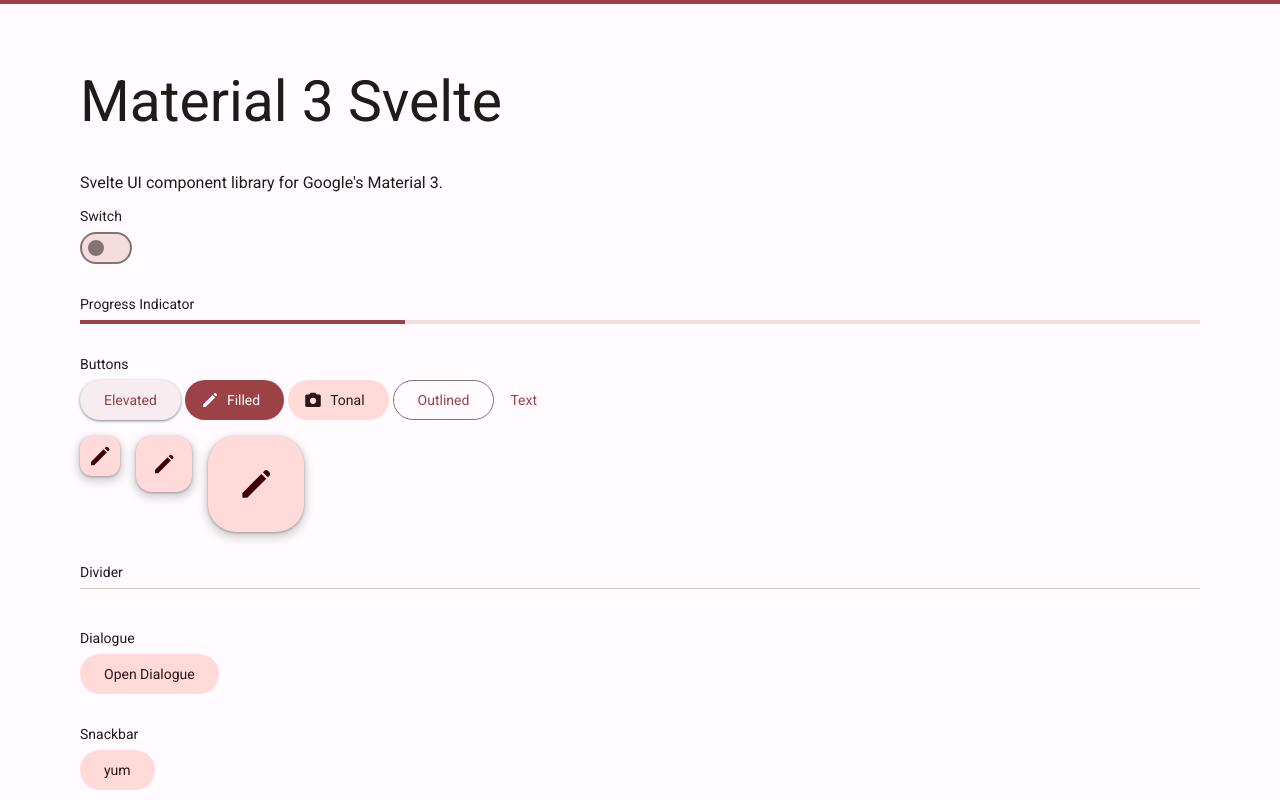
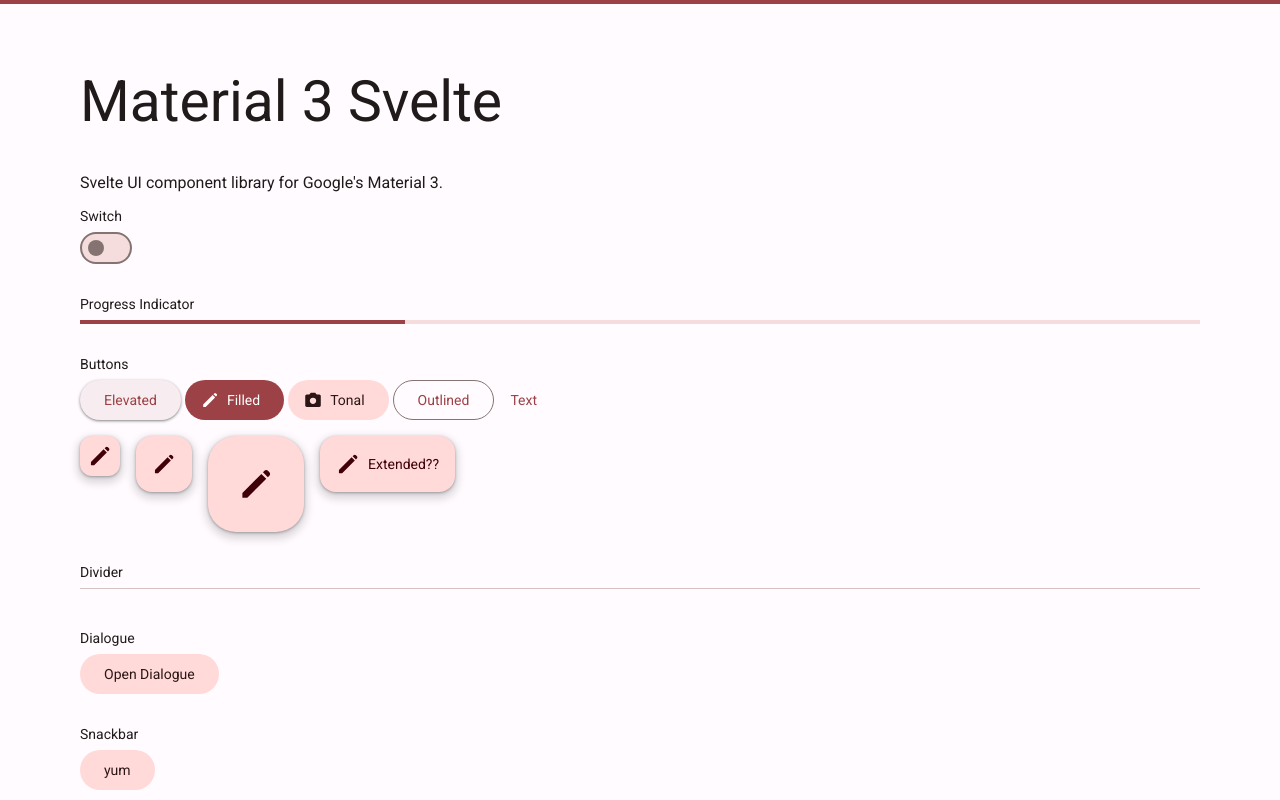
Before and after one commit to xafn/m3-svelte, a SvelteKit app: page / in a window 1280 px wide. Built offline with nearby package versions, Linux system fonts and the light colour scheme.

Commit message:
feat(FAB): added extended type

```diff
--- a/src/lib/FAB/FAB.svelte
+++ b/src/lib/FAB/FAB.svelte
@@ -3,7 +3,7 @@
 
 	/**
 	 * Specify the type of FAB
-	 * @type {"default" | "small" | "large"}
+	 * @type {"default" | "small" | "large" | "extended"}
 	 */
 	export let type = 'default';
 	export let icon = '';
@@ -11,7 +11,8 @@
 	const iconSizes = {
 		default: 24,
 		small: 24,
-		large: 36
+		large: 36,
+		extended: 24
 	};
 </script>
 
@@ -21,10 +22,15 @@
 		<Svg viewBoxHeight={48} svgHeight={iconSizes[type]}>
 			<path d={icon} />
 		</Svg>
+		{#if type === 'extended'}
+			<div class="extended-text"><slot /></div>
+		{/if}
 	</div>
 </button>
 
 <style lang="scss">
+	@import '../../styles/typography.module.scss';
+
 	button {
 		background-color: transparent;
 		margin: 0;
@@ -70,6 +76,20 @@
 		display: flex;
 		align-items: center;
 		justify-content: center;
+        gap: 8px;
+	}
+
+	.extended-text {
+		@include label-large;
+        color: var(--md-sys-color-on-primary-container);
+	}
+
+	[class*='fab-'] {
+		background-color: var(--md-sys-color-primary-container);
+
+		path {
+			fill: var(--md-sys-color-on-primary-container);
+		}
 	}
 
 	.fab-default {
@@ -77,11 +97,6 @@
 		width: 56px;
 		border-radius: 16px;
 		padding: 16px;
-		background-color: var(--md-sys-color-primary-container);
-
-		path {
-			fill: var(--md-sys-color-on-primary-container);
-		}
 	}
 
 	.fab-small {
@@ -89,11 +104,6 @@
 		width: 40px;
 		border-radius: 12px;
 		padding: 12px;
-		background-color: var(--md-sys-color-primary-container);
-
-		path {
-			fill: var(--md-sys-color-on-primary-container);
-		}
 	}
 
 	.fab-large {
@@ -101,10 +111,12 @@
 		width: 96px;
 		border-radius: 28px;
 		padding: 28px;
-		background-color: var(--md-sys-color-primary-container);
+	}
 
-		path {
-			fill: var(--md-sys-color-on-primary-container);
-		}
+	.fab-extended {
+		height: 56px;
+		min-width: 80px;
+		border-radius: 16px;
+		padding: 16px;
 	}
 </style>
--- a/src/routes/+page.svelte
+++ b/src/routes/+page.svelte
@@ -58,6 +58,12 @@
 					type="large"
 					icon="M39.8 14.95 33.25 8.4l2-2q.95-.95 2.325-.925 1.375.025 2.375.975l1.9 1.85q1 1 .925 2.35-.075 1.35-1.025 2.3ZM37.7 17 12.35 42.35h-6.5v-6.5l25.3-25.35Z"
 				/>
+				<Fab
+					type="extended"
+					icon="M39.8 14.95 33.25 8.4l2-2q.95-.95 2.325-.925 1.375.025 2.375.975l1.9 1.85q1 1 .925 2.35-.075 1.35-1.025 2.3ZM37.7 17 12.35 42.35h-6.5v-6.5l25.3-25.35Z"
+				>
+				Extended??
+			</Fab>
 			</div>
 		</div>
 
```
